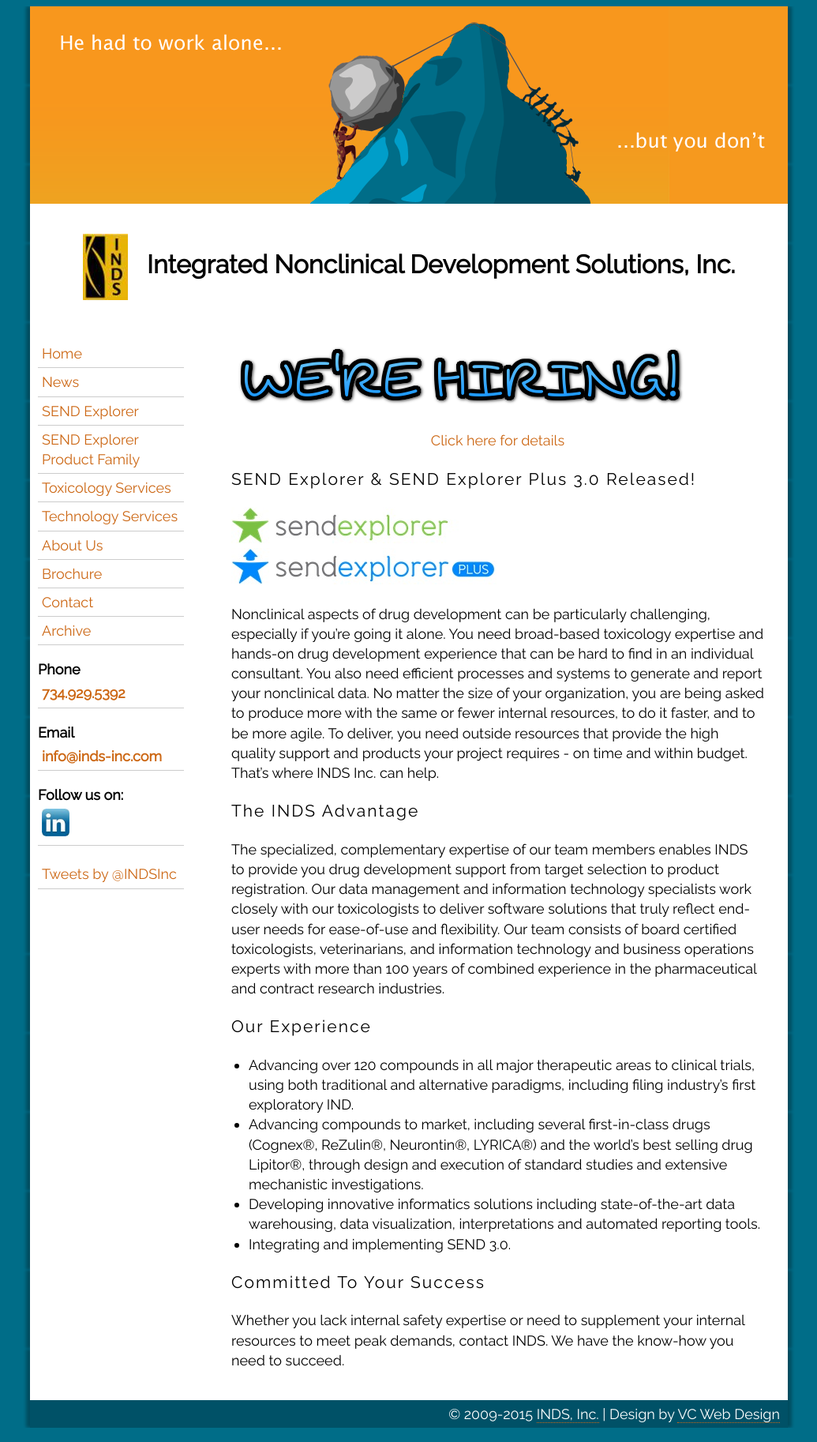
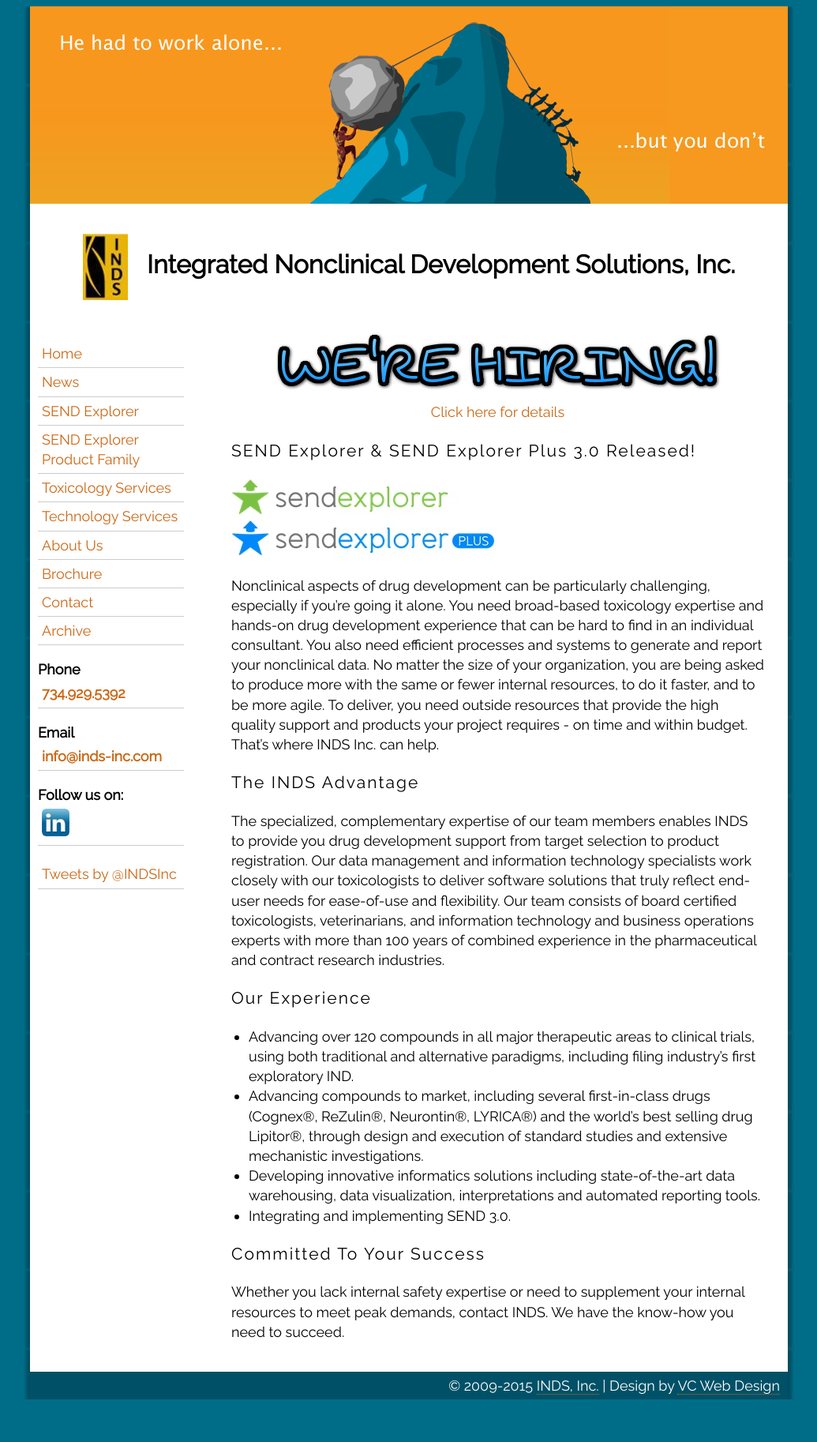
Before and after one commit to inds-inc/inds-inc.github.io, a Jekyll site: the page built from index.md, in a window 1280 px wide. Shown: the whole page at 79% size, without its empty margins (122-1157 px from the left). Built offline with Jekyll 4.4.1, drawn with Linux system fonts in a browser that asks for light colours; comment, search, counter and statistics services are not loaded; after the commit the page ends 1790 px from its top, so only the background shows below that.

Commit message:
center image

```diff
--- a/index.md
+++ b/index.md
@@ -2,9 +2,8 @@
 layout: default
 ---
 
-[![we-are-hiring](/assets/images/we-are-hiring.png)](http://inds-inc.com/2016/02/03/we-hiring/)
-
 <div style="text-align:center">
+<img src="/assets/images/we-are-hiring.png"><br>
 <a href="http://inds-inc.com/2016/02/03/we-hiring/">Click here for details</a>
 </div>
 
```
